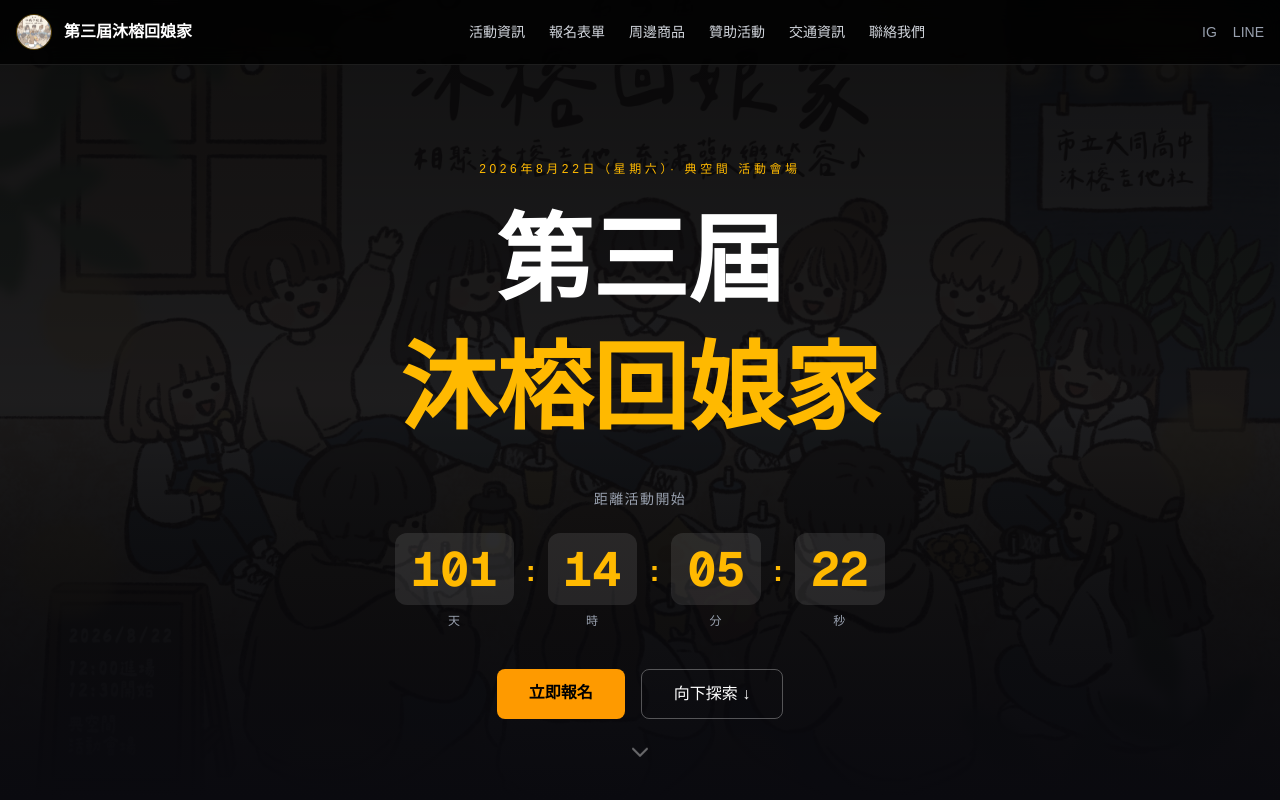
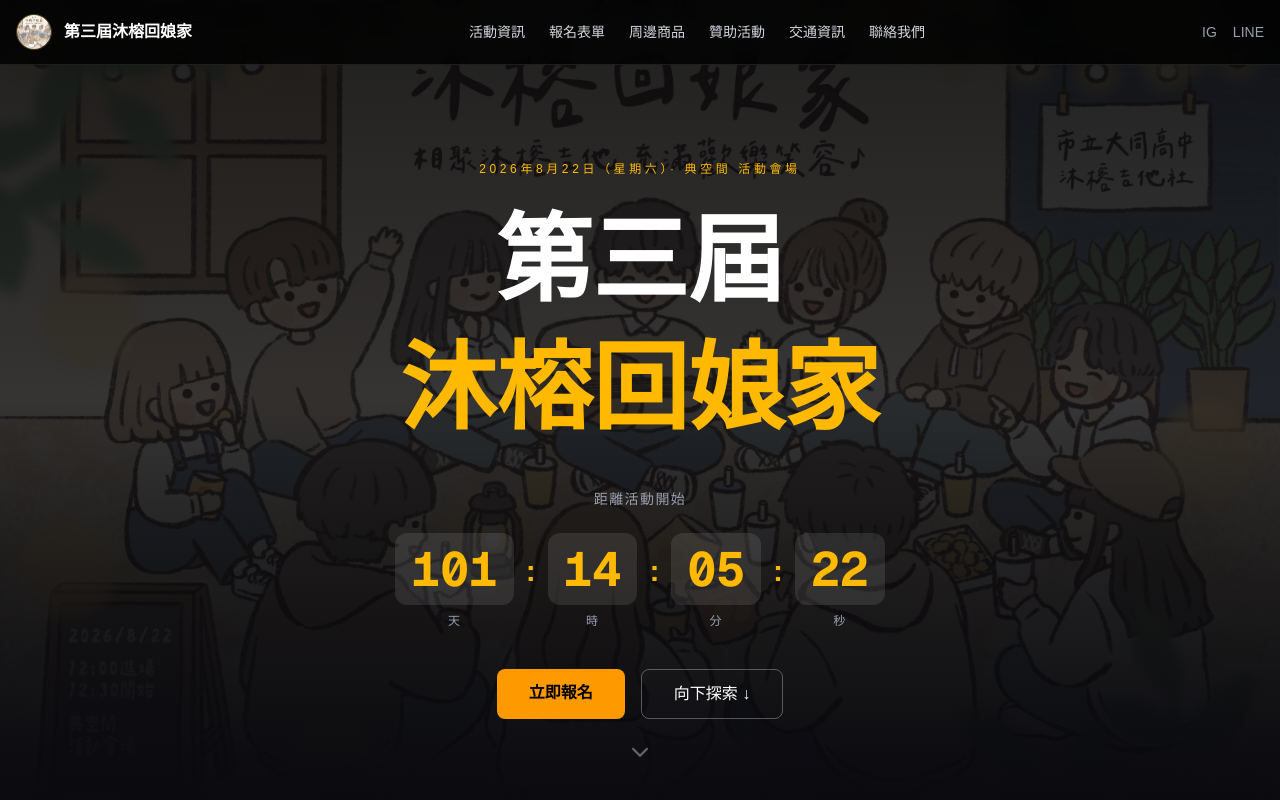
Before and after one commit to hopper0228/mjgc-web, a Next.js app: page / in a window 1280 px wide. Shown: the top 800 px of the page. Built offline with nearby package versions, Linux system fonts and the light colour scheme.

Commit message:
adjust light

```diff
--- a/src/modules/guitar-club/hero.tsx
+++ b/src/modules/guitar-club/hero.tsx
@@ -10,7 +10,7 @@ export default function Hero() {
           src="/images/沐榕完稿.jpg"
           alt="活動背景"
           fill
-          className="object-cover opacity-20"
+          className="object-cover opacity-40"
           sizes="100vw"
           priority
         />
```
